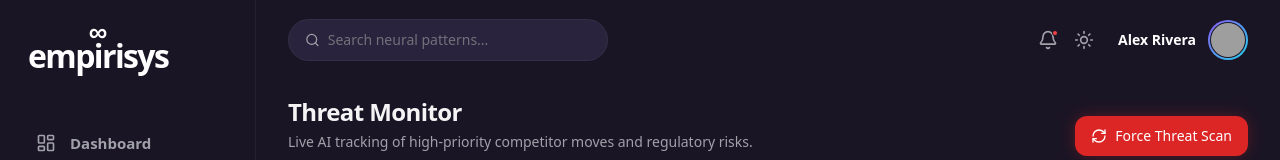
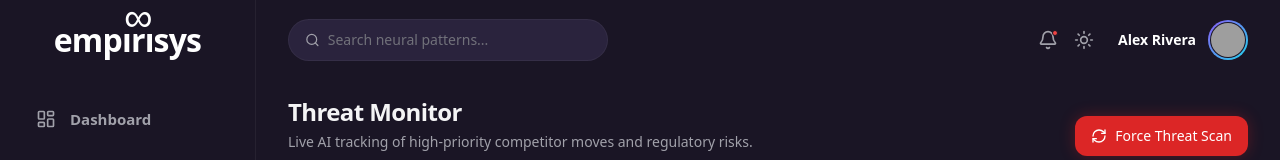
Before and after one commit to amaravhale/EIH-Test, a Next.js app: page /threats in a window 1280 px wide. Shown: the top 160 px of the page. Built offline with nearby package versions, Linux system fonts and the light colour scheme; no server answers; grey boxes are pictures that could not be loaded.

Commit message:
feat(ui): implement official empirisys logo with infinity symbol

```diff
--- a/src/components/layout/sidebar.tsx
+++ b/src/components/layout/sidebar.tsx
@@ -1,7 +1,9 @@
 "use client";
 
 import React, { useState, createContext, useContext } from "react";
+import { usePathname } from "next/navigation";
 import { cn } from "@/lib/utils";
+import { EmpirisysLogo } from "@/components/ui/empirisys-logo";
 import {
   ChevronLeft,
   ChevronRight,
@@ -159,18 +161,17 @@ export function Sidebar({
         )}
       >
         {/* Logo area */}
-        <div className="flex h-14 items-center border-b border-zinc-200 px-4 dark:border-zinc-800">
+        <div className="flex h-14 items-center justify-center border-b border-zinc-200 px-4 dark:border-zinc-800">
           {logo ? (
             logo
           ) : (
             <div className="flex items-center gap-2 overflow-hidden">
-              <div className="flex h-8 w-8 shrink-0 items-center justify-center rounded-lg bg-blue-600 text-white font-bold text-sm">
-                E
-              </div>
-              {!collapsed && (
-                <span className="text-sm font-semibold text-zinc-900 dark:text-zinc-100 whitespace-nowrap">
-                  Empirisys
-                </span>
+              {!collapsed ? (
+                <EmpirisysLogo textSize={24} iconSize={30} />
+              ) : (
+                <div className="flex h-8 w-8 shrink-0 items-center justify-center rounded-lg bg-blue-600 text-white font-bold text-sm">
+                  E
+                </div>
               )}
             </div>
           )}
--- a/src/components/layout/synexis-sidebar.tsx
+++ b/src/components/layout/synexis-sidebar.tsx
@@ -18,6 +18,7 @@ import {
   PenTool
 } from "lucide-react";
 import Link from "next/link";
+import { EmpirisysLogo } from "@/components/ui/empirisys-logo";
 
 export interface SynexisSidebarProps {
   activePath?: string;
@@ -61,11 +62,8 @@ export function SynexisSidebar({
     <aside className="flex flex-col w-64 h-full bg-white dark:bg-[#1A1525] text-zinc-900 dark:text-zinc-100 shrink-0 py-6 px-5 border-r border-zinc-200 dark:border-white/5 transition-colors duration-300">
 
       {/* Brand Logo Area */}
-      <div className="flex items-center px-2 mb-10">
-        <div className="relative flex flex-col items-center text-[#0F292E] dark:text-white">
-          <span className="absolute -top-3 left-[50%] -translate-x-1/2 text-[26px] font-bold">∞</span>
-          <span className="text-[32px] font-bold tracking-tighter lowercase mt-2">empirisys</span>
-        </div>
+      <div className="flex items-center justify-center w-full px-2 mb-10">
+        <EmpirisysLogo textSize={32} iconSize={40} />
       </div>
 
       {/* Main Navigation */}
--- /dev/null
+++ b/src/components/ui/empirisys-logo.tsx
@@ -0,0 +1,35 @@
+import React from "react";
+import { cn } from "@/lib/utils";
+
+interface EmpirisysLogoProps {
+  className?: string;
+  textSize?: number;
+  iconSize?: number;
+}
+
+export function EmpirisysLogo({
+  className,
+  textSize = 32,
+  iconSize = 38
+}: EmpirisysLogoProps) {
+  return (
+    <div className={cn("relative flex items-baseline font-sans select-none tracking-tighter leading-none text-[#0F292E] dark:text-white", className)}>
+      <span style={{ fontSize: textSize }} className="font-bold">emp</span>
+      <div className="relative inline-flex items-baseline">
+        <span
+          className="absolute w-full text-center flex justify-center font-normal"
+          style={{
+            fontSize: iconSize,
+            top: `-${textSize * 0.25}px`,
+            left: 0,
+            lineHeight: 0
+          }}
+        >
+          ∞
+        </span>
+        <span style={{ fontSize: textSize }} className="font-bold">ırı</span>
+      </div>
+      <span style={{ fontSize: textSize }} className="font-bold">sys</span>
+    </div>
+  );
+}
```
